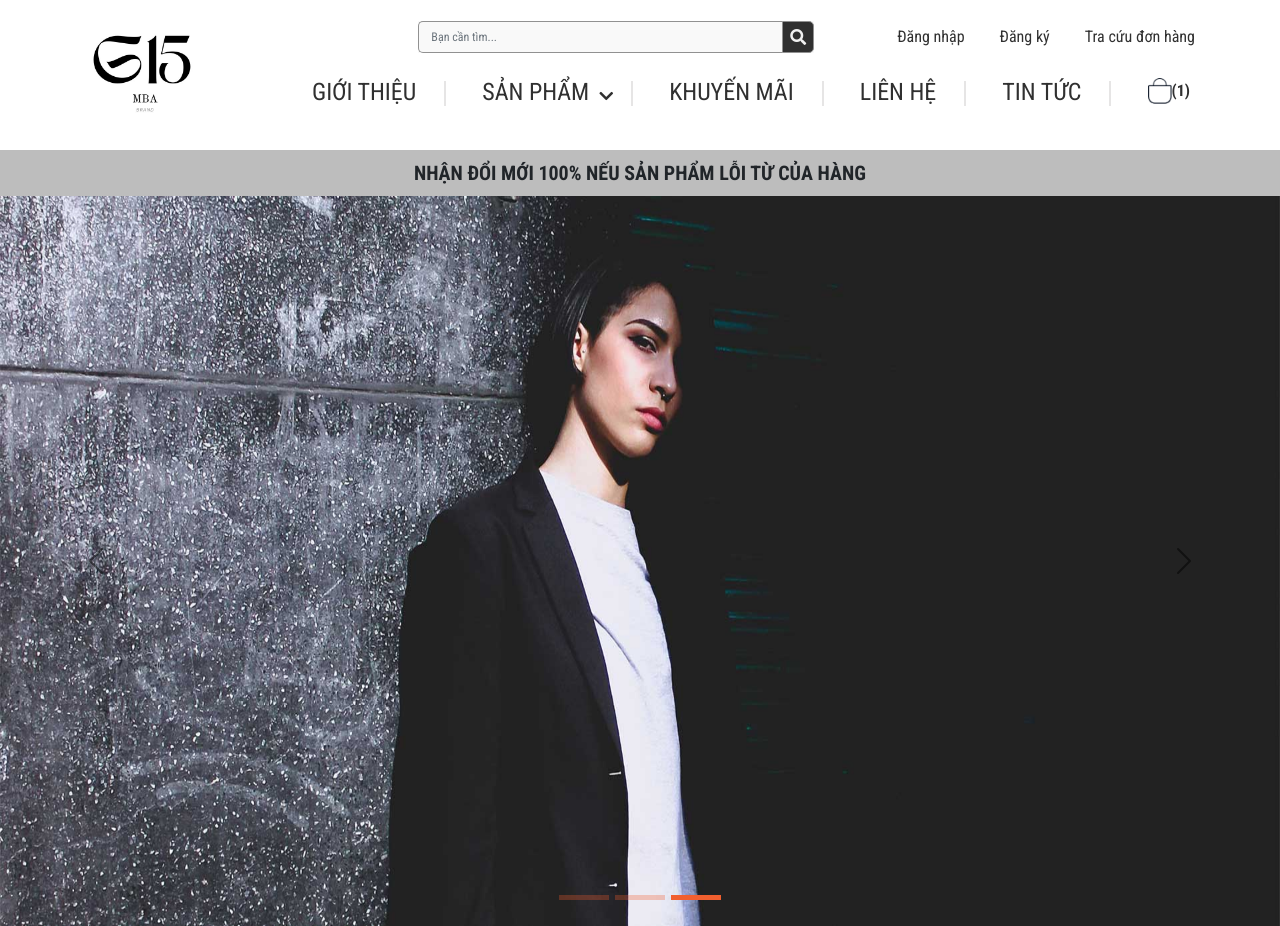
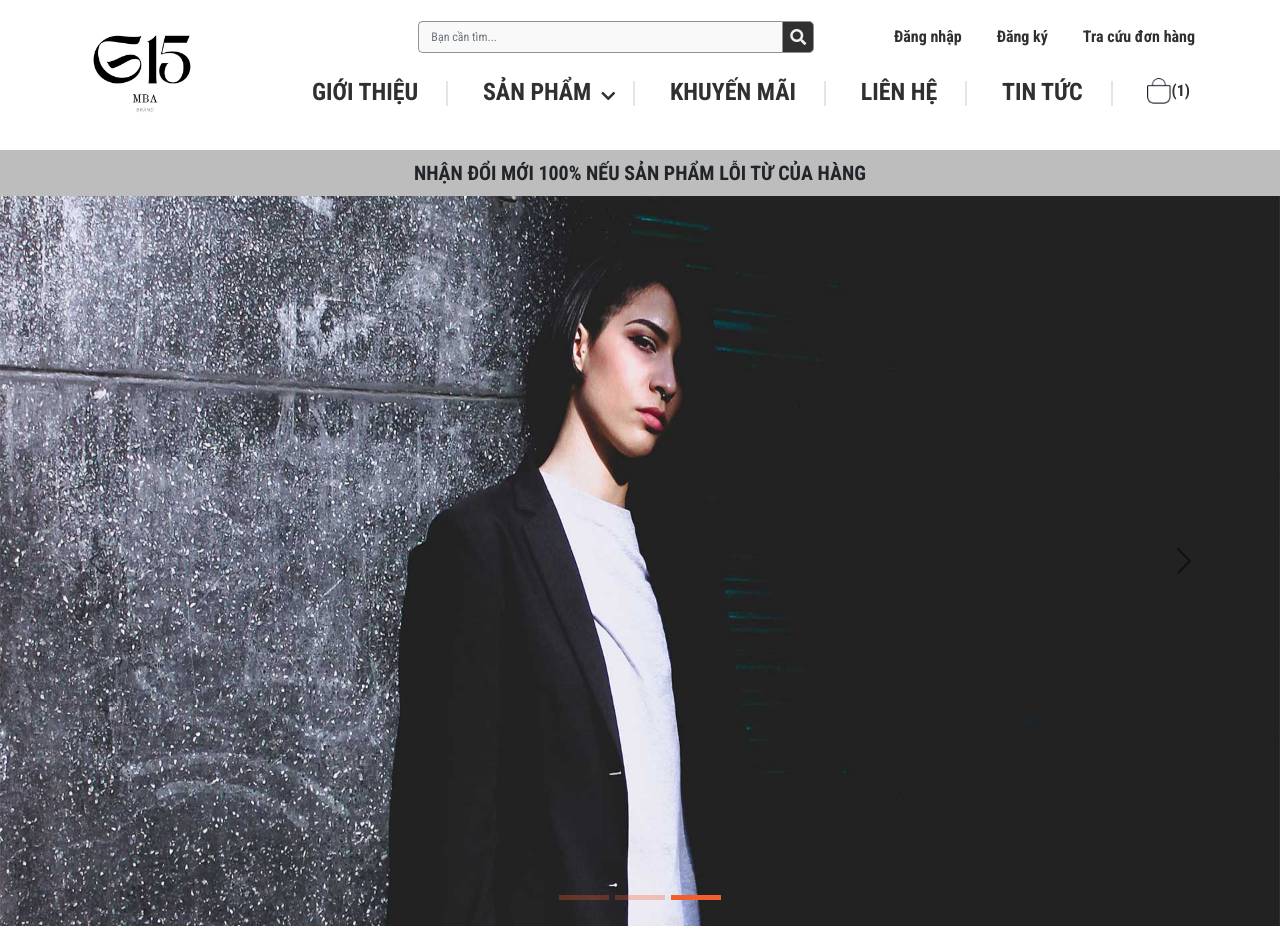
Before and after one commit to TranThuAn99w/dat-may-do-g15, a plain HTML site: page index.html in a window 1280 px wide. Shown: the top 926 px of the page. Drawn offline with nearby package versions, Linux system fonts and the light colour scheme; files whose address does not match are found by name.

Commit message:
menu, fotter

```diff
--- a/themes/css1/footer.css
+++ b/themes/css1/footer.css
@@ -1,3 +1,15 @@
+/* menu */
+header .container #sidebar ul.menu li.menu-item > a h4 {
+    margin-right: 10px;
+    font-weight: bold;
+}
+header .container #top-head ul li a {
+    color: #303030;
+    margin-left: 5px;
+    font-weight: bold;
+}
+
+/* fotter */
 footer{
     background: black;
 }
@@ -31,7 +43,7 @@ margin-left: -50px; */
 }
 footer .content-foot .row:last-child p {
     color: #808080;
-    margin-left: 250px;
+    margin-left: 200px;
 }
 /* .p-t-18 .trans-04{
 
```
Also changed, not shown: images/2.png (deleted).
